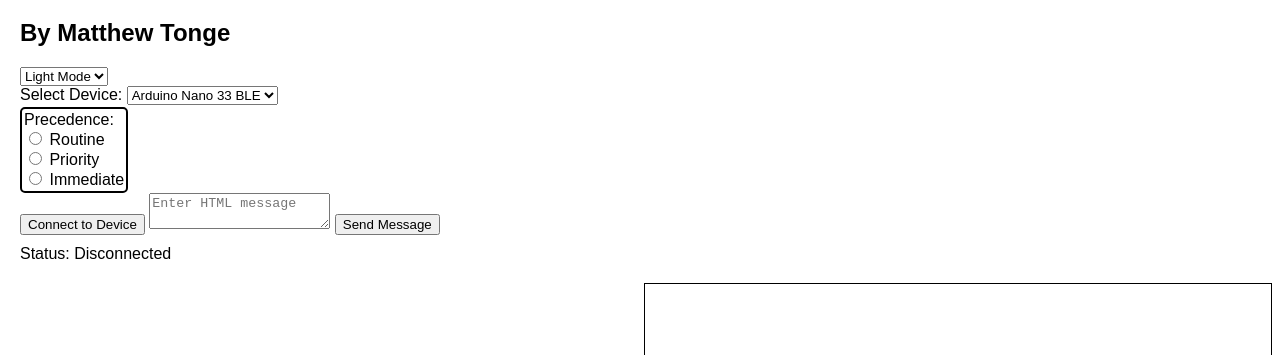
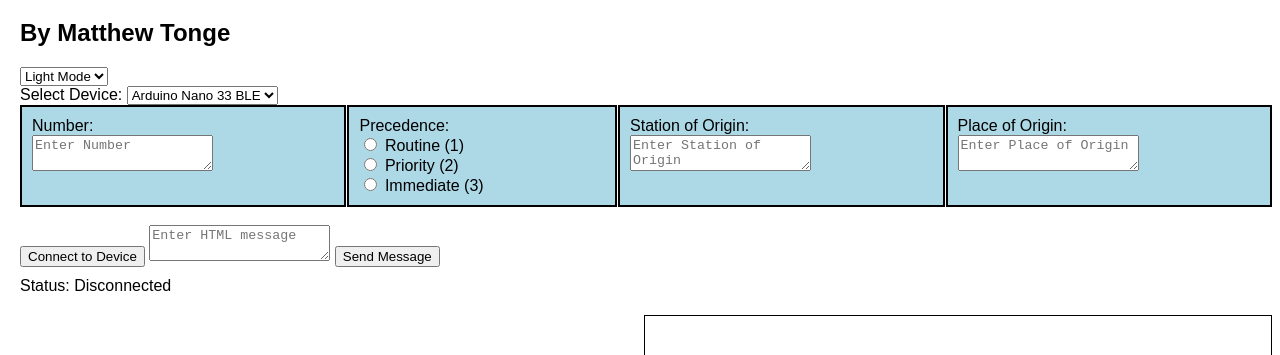
Before and after one commit to MattyT2002/LoRaSync, a plain HTML site: page index.html in a window 1280 px wide. Shown: the part 61-416 px from the top of the page. Drawn offline with nearby package versions, Linux system fonts and the light colour scheme.

Commit message:
message header done
now need to add node from and node to stuff

```diff
--- a/index.html
+++ b/index.html
@@ -26,12 +26,17 @@
 
         }
 
+        .messageHeader {
+            display: flex;
+            gap: 1px;
+        }
+
         .box {
+            flex-grow: 1;
+            min-width: 160px;
+            padding: 10px;
+            background-color: lightblue;
             border: 2px solid black;
-            padding: 2px;
-            display: inline-block;
-            border-radius: 5px;
-            margin-top: 2px;
         }
     </style>
     <script src="https://unpkg.com/vis-network/standalone/umd/vis-network.min.js"></script>
@@ -55,13 +60,35 @@
         <option value="heltec">Heltec LoRa 32</option>
     </select>
     <br>
+    <!-- Message Header Container -->
+    <div class="messageHeader">
+        <!-- Place of Origin Selection Box -->
+        <div class="box">
+            <label for="number">Number:</label><br>
+            <textarea id="number" placeholder="Enter Number"></textarea><br>
 
-    <!-- Radio Button Selection Box -->
-    <div class="box">
-        <label for="radio">Precedence:</label><br>
-        <label><input type="radio" name="Precedence" value="1"> Routine</label><br>
-        <label><input type="radio" name="Precedence" value="2"> Priority</label><br>
-        <label><input type="radio" name="Precedence" value="3"> Immediate</label>
+        </div>
+
+        <!-- Precedence Selection Box -->
+        <div class="box">
+            <label for="radio">Precedence:</label><br>
+            <label><input type="radio" name="Precedence" value="1"> Routine (1)</label><br>
+            <label><input type="radio" name="Precedence" value="2"> Priority (2)</label><br>
+            <label><input type="radio" name="Precedence" value="3"> Immediate (3)</label>
+        </div>
+
+        <!-- Station of Origin Selection Box -->
+        <div class="box">
+            <label for="station">Station of Origin:</label><br>
+            <textarea id="station" placeholder="Enter Station of Origin"></textarea><br>
+        </div>
+
+        <!-- Place of Origin Selection Box -->
+        <div class="box">
+            <label for="Place">Place of Origin:</label><br>
+            <textarea id="Place" placeholder="Enter Place of Origin"></textarea><br>
+        </div>
+
     </div>
     <br>
 
@@ -131,14 +158,24 @@
                 return;
             }
             const message = document.getElementById("htmlMessage").value;
+            const number = document.getElementById("number").value;
+            const place = document.getElementById("Place").value;
+            const station = document.getElementById("station").value;
+            const precedence = document.querySelector('input[name="Precedence"]:checked')?.value || "1";
+            if (!message || !number || !place || !station || !precedence) {
+                alert("Please fill in all fields");
+                return;
+            }
             let timestamp = new Date().toLocaleTimeString();
-            const messageWithTimestamp = `${message} (Sent at: ${timestamp})`;
+            let datestamp = new Date().toLocaleDateString('en-GB');
+            let messageHeader = ` Number |${number}| Place |${place}| Station |${station}| Precedence |${precedence}|`;
+            const messageWithHeader = `${messageHeader}\nMessage|<b>${message}</b>|\n[${timestamp} ${datestamp}]`;
 
             let encoder = new TextEncoder();
-            await bleCharacteristic.writeValue(encoder.encode(messageWithTimestamp));
+            await bleCharacteristic.writeValue(encoder.encode(messageWithHeader));
 
-            console.log(`[${timestamp}] Sent message:`, messageWithTimestamp);
-            document.getElementById("output").innerHTML += `<p><strong>[${timestamp}] Sent:</strong> ${messageWithTimestamp}</p>`;
+            console.log(`[${timestamp}] Sent message:`, messageWithHeader);
+            document.getElementById("output").innerHTML += `<p><strong>[${timestamp}] Sent:</strong> ${messageWithHeader}</p>`;
         });
 
         async function listenForUpdates() {
```
